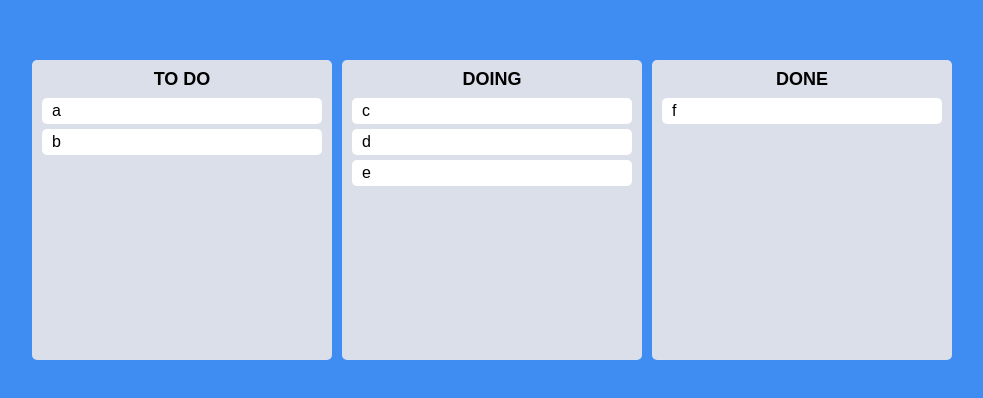
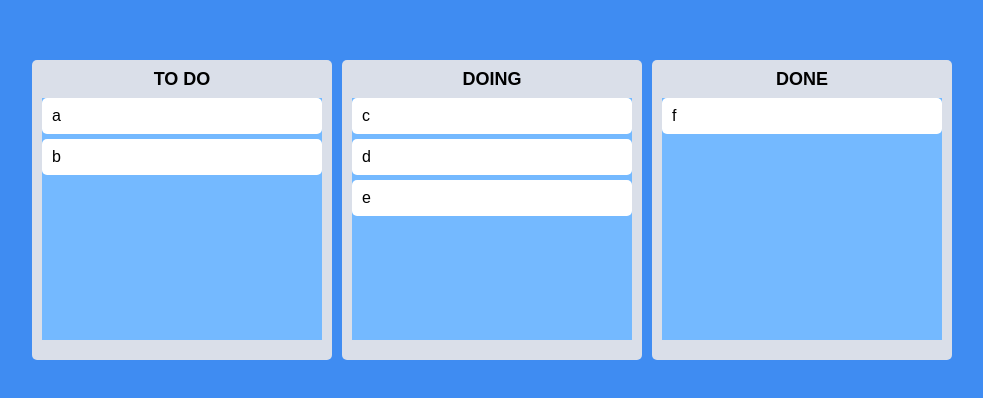
Before and after one commit to mijinB/react_kanban_board, a React (Create React App) app: page / in a window 1280 px wide. Shown: the part 190-588 px from the top of the page, without its empty margins (148-1131 px from the left). Built offline with nearby package versions, Linux system fonts and the light colour scheme.

Commit message:
Droppable(Board) Scapshot 사용해서 드래그,드롭 영역 색상 정의

```diff
--- a/src/components/Board.tsx
+++ b/src/components/Board.tsx
@@ -3,6 +3,8 @@
 import { styled } from "styled-components";
 
 const Wrapper = styled.div`
+    display: flex;
+    flex-direction: column;
     width: 300px;
     min-height: 300px;
     padding: 10px 10px 20px;
@@ -17,9 +19,21 @@
     text-align: center;
 `;
 
+const Area = styled.div<IAreaProps>`
+    flex-grow: 1;
+    background-color: ${(props) =>
+        props.isDraggingOver ? "#dfe6e9" : props.isDraggingFromThis ? "#b2bec3" : "#74b9ff"};
+    transition: background-color 0.3s ease-in-out;
+`;
+
 interface IBoardProps {
     toDos: string[];
     boardId: string;
+}
+
+interface IAreaProps {
+    isDraggingOver: boolean;
+    isDraggingFromThis: boolean;
 }
 
 function Board({ boardId, toDos }: IBoardProps) {
@@ -27,13 +41,18 @@
         <Wrapper>
             <Title>{boardId}</Title>
             <Droppable droppableId={boardId}>
-                {(magic) => (
-                    <div ref={magic.innerRef} {...magic.droppableProps}>
+                {(magic, info) => (
+                    <Area
+                        ref={magic.innerRef}
+                        {...magic.droppableProps}
+                        isDraggingOver={info.isDraggingOver}
+                        isDraggingFromThis={Boolean(info.draggingFromThisWith)}
+                    >
                         {toDos.map((toDo, index) => (
                             <DraggableCard key={toDo} toDo={toDo} index={index} />
                         ))}
                         {magic.placeholder}
-                    </div>
+                    </Area>
                 )}
             </Droppable>
         </Wrapper>
--- a/src/components/DraggableCard.tsx
+++ b/src/components/DraggableCard.tsx
@@ -3,7 +3,7 @@
 import { styled } from "styled-components";
 
 const Card = styled.div`
-    padding: 5px 10px;
+    padding: 10px;
     margin-bottom: 5px;
     border-radius: 5px;
     background-color: ${(props) => props.theme.cardColor};
```
